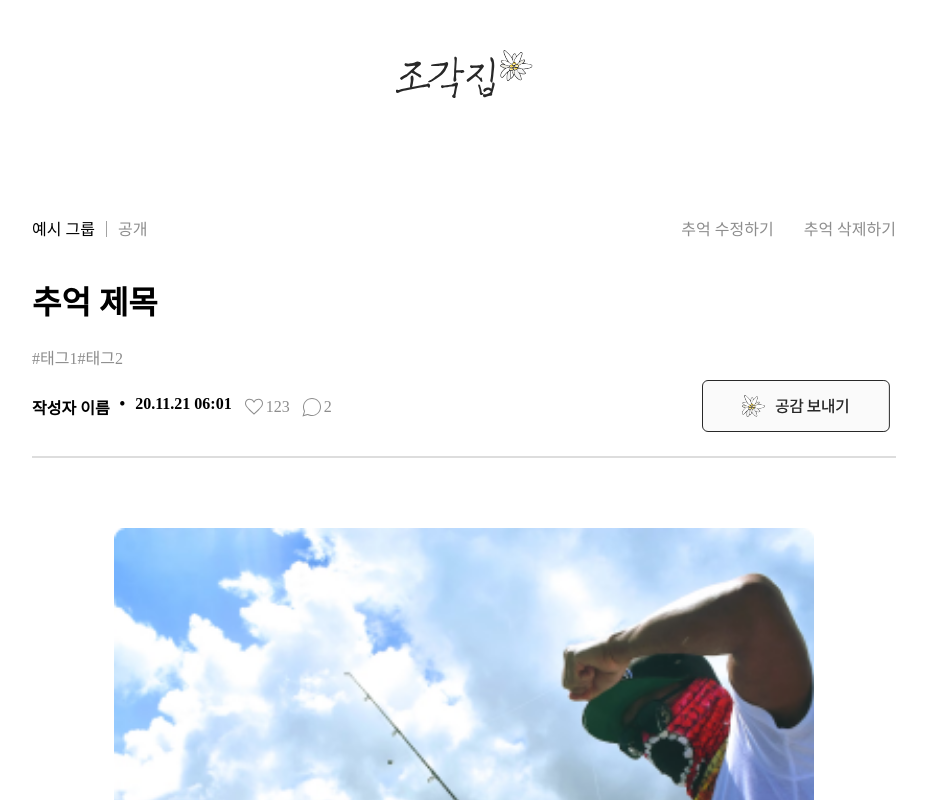
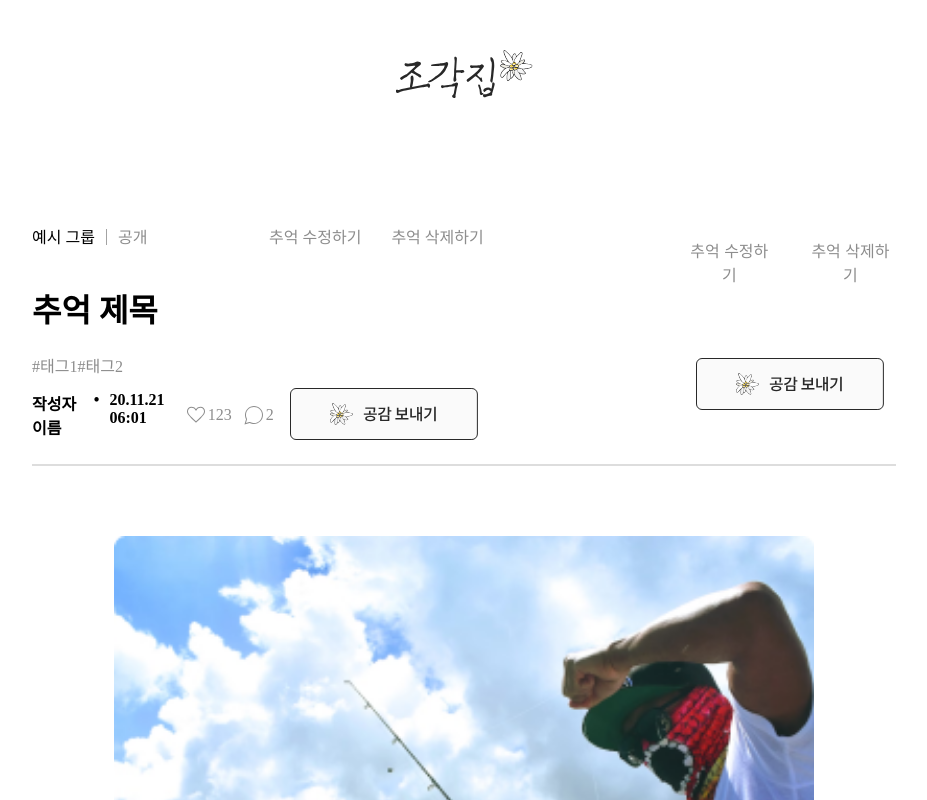
Before and after one commit to codeit-boost-2/team_boost_2_frontend, a React (Create React App) app in the folder frontend/: page /GroupPage/1 in a window 1280 px wide. Shown: the top 800 px of the page, without its empty margins (176-1103 px from the left). Built offline with nearby package versions, Linux system fonts and the light colour scheme; a web font is replaced by a local one.

Commit message:
추억 상세 페이지 삭제 팝업 작성

```diff
--- a/frontend/src/api/api.js
+++ b/frontend/src/api/api.js
@@ -1,5 +1,6 @@
 const BASE_URL = "https://localhost:3000/api";
 
+//그룹 불러오기
 export async function getGroups({
   order = "createdAt",
   cursor = "",
@@ -15,6 +16,7 @@ export async function getGroups({
   return body;
 }
 
+// 그룹 생성
 export async function createGroup(formData) {
   const response = await fetch(`${BASE_URL}/makeGroup`, {
     method: "POST",
@@ -26,3 +28,44 @@ export async function createGroup(formData) {
   const body = await response.json();
   return body;
 }
+
+// 추억 불러오기
+export async function getMemories({
+  order = "createdAt",
+  cursor = "",
+  limit = 8,
+  search = "",
+}) {
+  const query = `order=${order}&cursor=${cursor}&limit=${limit}&search=${search}`;
+  const response = await fetch(`${BASE_URL}/GroupPage/?${query}`);
+  if (!response.ok) {
+    throw new Error("데이터를 불러오는데 실패했습니다");
+  }
+  const body = await response.json();
+  return body;
+}
+
+// 추억 상세 페이지 수정
+export async function updateMemory(id, formData) {
+  const response = await fetch(`${BASE_URL}/GroupPage/${id}`, {
+    method: "PUT",
+    body: formData,
+  });
+  if (!response.ok) {
+    throw new Error("데이터를 수정하는데 실패했습니다");
+  }
+  const body = await response.json();
+  return body;
+}
+
+// 추억 삭제
+export async function deleteMemory(id) {
+  const response = await fetch(`${BASE_URL}/GroupPage/${id}`, {
+    method: "DELETE",
+  });
+  if (!response.ok) {
+    throw new Error("데이터를 삭제하는데 실패했습니다");
+  }
+  const body = await response.json();
+  return body;
+}
--- /dev/null
+++ b/frontend/src/components/Delete_memory_popup.css
@@ -0,0 +1,65 @@
+.popupOverlay {
+  position: fixed;
+  top: 0;
+  left: 0;
+  width: 100%;
+  height: 100%;
+  background: #282828c1;
+  display: flex;
+  justify-content: center;
+  align-items: center;
+}
+
+.popup {
+  position: absolute;
+  width: 480px;
+  height: 335px;
+  background: #fff;
+  border-radius: 6px;
+}
+
+.cancel-button {
+  position: absolute;
+  top: 10px;
+  right: 0;
+  background-color: #fff;
+  border: none;
+  cursor: grab;
+}
+
+.popup-title {
+  display: flex;
+  flex-direction: column;
+  justify-content: center;
+  align-items: center;
+  margin-top: 50px;
+}
+
+.popup-inner {
+  display: flex;
+  flex-direction: column;
+  justify-content: flex-start;
+  align-items: flex-start;
+  margin-left: 40px;
+  margin-top: 30px;
+}
+
+.password-input {
+  width: 400px;
+  height: 45px;
+  border: 1px solid #dddddd;
+  border-radius: 6px;
+}
+
+.delete-button {
+  width: 400px;
+  height: 50px;
+  background: #282828;
+  border-radius: 6px;
+  color: #fff;
+  display: flex;
+  justify-content: center;
+  align-items: center;
+  margin-top: 50px;
+  margin-left: 40px;
+}
--- /dev/null
+++ b/frontend/src/components/Delete_memory_popup.js
@@ -0,0 +1,39 @@
+import React, { useState } from "react";
+import "./Delete_memory_popup.css";
+
+function DeleteMemoryPopup({ onClose, onConfirm }) {
+  const [password, setPassword] = useState("");
+
+  const handleConfirm = () => {
+    onConfirm(password);
+    onClose(); // 팝업 닫기
+  };
+
+  return (
+    <div className="popupOverlay">
+      <div className="popup">
+        <button className="cancel-button" onClick={onClose}>
+          <img alt="취소" src="../imgs/cancel_icon.svg" />
+        </button>
+        <div>
+          <h2 className="popup-title">추억 삭제</h2>
+          <div className="popup-inner">
+            <p>삭제 권한 인증</p>
+            <input
+              className="password-input"
+              type="password"
+              value={password}
+              onChange={(e) => setPassword(e.target.value)}
+              placeholder="비밀번호를 입력해 주세요."
+            />
+          </div>
+          <button className="delete-button" onClick={handleConfirm}>
+            삭제하기
+          </button>
+        </div>
+      </div>
+    </div>
+  );
+}
+
+export default DeleteMemoryPopup;
--- a/frontend/src/components/Reply.css
+++ b/frontend/src/components/Reply.css
@@ -13,6 +13,7 @@
 .ReplyHeader {
   display: flex;
   gap: 10px;
+  margin-bottom: 15px;
 }
 
 .ReplyDate {
@@ -22,6 +23,7 @@
 .ReplyEdit {
   background-color: #fff;
   border: none;
+  margin-bottom: 15px;
 }
 .ReplyEdit:hover {
   box-shadow: 0px 4px 8px rgba(0, 0, 0, 0.2);
--- a/frontend/src/pages/Memory_detail_page.css
+++ b/frontend/src/pages/Memory_detail_page.css
@@ -1,5 +1,60 @@
 .CardMemoryInfo {
   margin-top: 200px;
+}
+
+.MemoryEdit {
+  display: flex;
+  gap: 30px;
+}
+
+.MemoryUpdate {
+  font-size: 16px;
+  background-color: #fff;
+  color: #8d8d8d;
+  border: none;
+}
+
+.MemoryUpdate:hover {
+  color: #282828;
+}
+
+.MemoryDelete {
+  font-size: 16px;
+  background-color: #fff;
+  color: #8d8d8d;
+  border: none;
+}
+
+.MemoryDelete:hover {
+  color: #282828;
+}
+
+.likeButton {
+  background-color: #fff;
+  border: none;
+  transition: all 0.2s ease;
+}
+
+.likeButton:hover {
+  background-color: #fff;
+  padding: 0;
+  border-radius: 6px;
+  box-shadow: 0px 4px 8px rgba(0, 0, 0, 0.2);
+}
+
+.MemoryButtons {
+  margin-top: 200px;
+  display: flex;
+  flex-direction: column;
+  gap: 70px;
+}
+
+.MemoryHeader {
+  position: relative;
+  display: flex;
+  justify-content: space-between;
+  align-items: center;
+  margin-right: 200px;
 }
 
 .MainContents {
--- a/frontend/src/pages/Memory_detail_page.js
+++ b/frontend/src/pages/Memory_detail_page.js
@@ -1,10 +1,11 @@
 import React, { useState } from "react";
 import "./Memory_detail_page.css";
-// import {getMemories} from "../api/api.js";
+import { getMemories, updateMemory, deleteMemory } from "../api/api.js";
 //import axios from "axios";
 import sampleImg from "../assets/img4.png";
 import CardMemoryInfo from "../components/Card_memory_info";
 import Reply from "../components/Reply";
+import DeleteMemoryPopup from "../components/Delete_memory_popup.js";
 
 // 임의의 item 데이터 (추후 삭제)
 const mockItem = {
@@ -24,6 +25,7 @@ const mockItem = {
   가족들과 기억에 오래도록 남을 멋진 하루였어요
   인천 앞바다에서 월척을 낚았습니다!`,
   likeCount: 123,
+  password: "userPassword", // 원글 작성 시 입력한 비밀번호
   replies: [
     { id: 1, name: "eg1", createdAt: "1605938479029", content: "첫 번째 댓글" },
     { id: 2, name: "eg2", createdAt: "1605958479029", content: "두 번째 댓글" },
@@ -41,17 +43,72 @@ const hrReply = {
 };
 
 function MemoryDetailPage() {
+  const [items, setItems] = useState([]);
+  const [isDeletePopupOpen, setIsDeletePopupOpen] = useState(false);
+  const [selectedItemId, setSelectedItemId] = useState(null);
+
+  // 삭제 권한 인증 팝업 오픈
+  const openDeletePopup = (id) => {
+    setSelectedItemId(id);
+    setIsDeletePopupOpen(true);
+  };
+
+  // 비밀번호 일치시 삭제 진행
+  const handleDelete = async (id, password) => {
+    const result = await deleteMemory(id, password);
+    if (!result) return;
+
+    const nextItems = items.filter((item) => item.Id !== id);
+    setItems(nextItems);
+  };
+
+  // handleDelete 호출
+  const handleDeleteConfirmation = (password) => {
+    handleDelete(selectedItemId, password);
+  };
+
+  const handleUpdateSuccess = (newItem) => {
+    setItems((prevItems) => {
+      const splitIdx = prevItems.findIndex((item) => item.id === newItem.id);
+      return [
+        ...prevItems.slice(0, splitIdx),
+        newItem,
+        ...prevItems.slice(splitIdx + 1),
+      ];
+    });
+  };
+
   return (
     <>
-      <CardMemoryInfo item={mockItem} />
+      <div className="MemoryHeader">
+        <CardMemoryInfo item={mockItem} />
+        <div className="MemoryButtons">
+          <div className="MemoryEdit">
+            <button className="MemoryUpdate" onClick={handleUpdateSuccess}>
+              추억 수정하기
+            </button>
+            <button
+              className="MemoryDelete"
+              onClick={() => openDeletePopup(mockItem.Id)}
+            >
+              추억 삭제하기
+            </button>
+          </div>
+          <button className="likeButton">
+            <img alt="공감보내기" src="../imgs/like_button.svg" />
+          </button>
+        </div>
+      </div>
       <hr style={hrStyle} />
       <div className="MainContents">
         <img src={mockItem.img} />
         <p className="ContentMemory">{mockItem.content}</p>
       </div>
-      <button className="ReplyButton">
-        <img src="../imgs/reply_button.svg" />
-      </button>
+      <div>
+        <button className="ReplyButton">
+          <img src="../imgs/reply_button.svg" />
+        </button>
+      </div>
       <div className="Replies">
         <p className="ReplyCount">댓글 {mockItem.replies.length}</p>
         <hr style={hrReply} />
@@ -64,6 +121,13 @@ function MemoryDetailPage() {
           />
         ))}
       </div>
+
+      {isDeletePopupOpen && (
+        <DeleteMemoryPopup
+          onClose={() => setIsDeletePopupOpen(false)}
+          onConfirm={handleDeleteConfirmation}
+        />
+      )}
     </>
   );
 }
```
